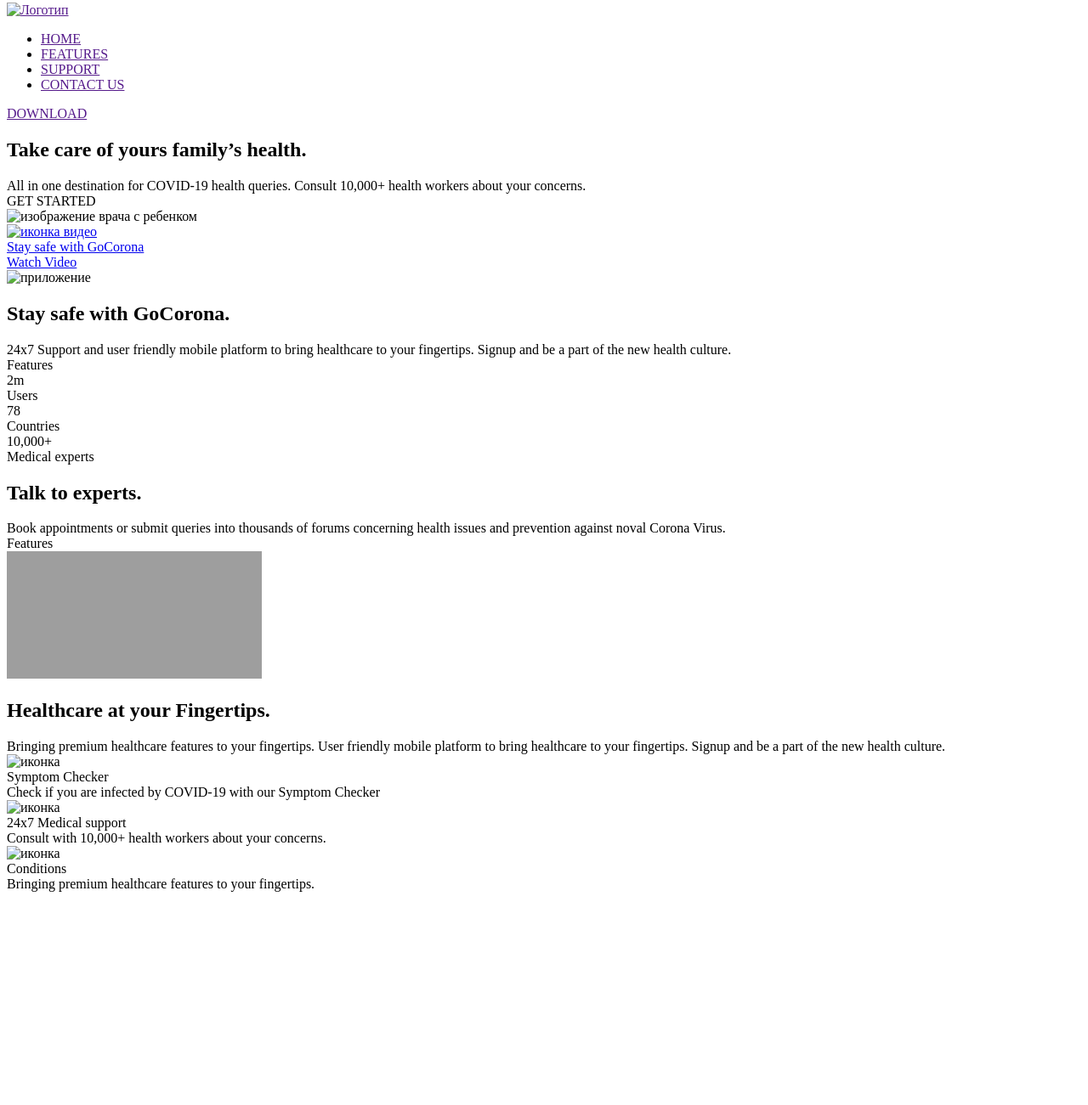
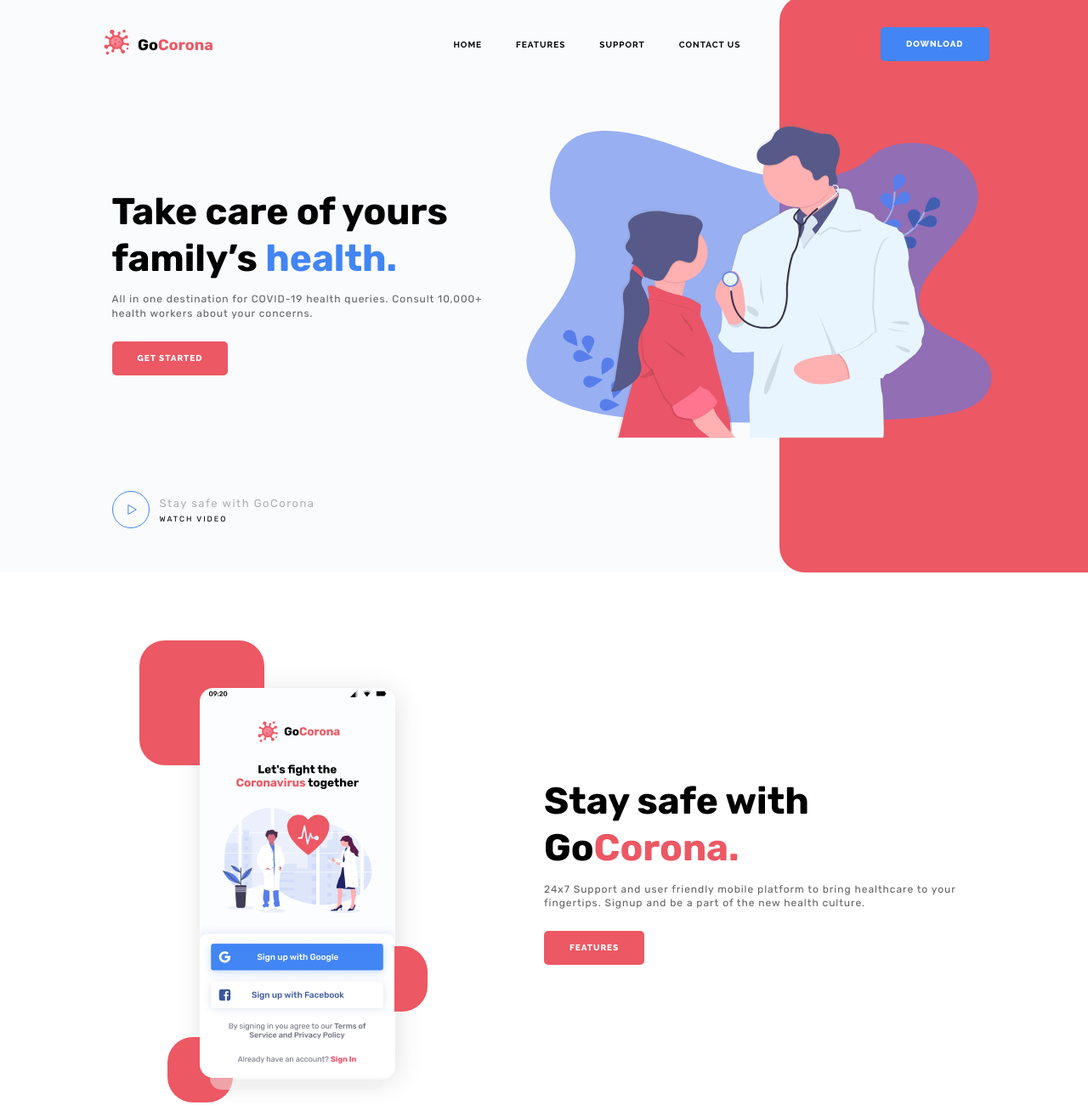
Before and after one commit to AlexsandrKashcheev/GoCorona, a plain HTML site: page index.html in a window 1280 px wide. Shown: the part 5-1306 px from the top of the page at 85% size. Before the commit the page ends 1063 px from the top, so only its background shows below. Drawn offline with Linux system fonts and the light colour scheme; the site is published under a folder, as on GitHub Pages, so addresses that start at the root find nothing; grey boxes are pictures that could not be loaded.

Commit message:
Add files via upload

```diff
--- a/index.html
+++ b/index.html
@@ -4,7 +4,7 @@
     <meta charset="UTF-8">
     <meta http-equiv="X-UA-Compatible" content="IE=edge">
     <meta name="viewport" content="width=device-width, initial-scale=1.0">
-    <link rel="stylesheet" href="/css/style.css">
+    <link rel="stylesheet" href="css/style.css">
     <link href="https://fonts.googleapis.com/css?family=Rubik:regular,700&display=swap" rel="stylesheet" />
     <link href="https://fonts.googleapis.com/css?family=Raleway:700,800&display=swap" rel="stylesheet" />
     <title>Document</title>
@@ -14,7 +14,7 @@
         <header id="open" class="header">
             <div class="header__container">
                 <a href="" class="header__logo">
-                    <img src="/img/logo.svg" alt="Логотип">
+                    <img src="img/logo.svg" alt="Логотип">
                 </a>
                 <div class="header__menu menu">
                     <nav id="close" class="menu__body">
@@ -61,12 +61,12 @@
                         </div>
                     </div>
                     <div class="get-started__image">
-                        <img src="/img/Group 14.svg" alt="изображение врача с ребенком">
+                        <img src="img/Group 14.svg" alt="изображение врача с ребенком">
                     </div>
                     <div class="get-started__video">
                         <a href="#" class="video-get-started">
                             <div class="video-get-started__icon">
-                                <img src="/img/video-icon.svg" alt="иконка видео">
+                                <img src="img/video-icon.svg" alt="иконка видео">
                             </div>
                             <div class="video-get-started__body">
                                 <div class="video-get-started__title">Stay safe with GoCorona</div>
@@ -82,7 +82,7 @@
                     <div class="stay-safe__media">
                         <div class="media-stay-safe">
                             <div class="media-stay-safe__img">
-                                <img src="/img/stay_safe/app.png" alt="приложение">
+                                <img src="img/stay_safe/app.png" alt="приложение">
                             </div>
                             <div class="media-stay-safe__item media-stay-safe__item_1"></div>
                             <div class="media-stay-safe__item media-stay-safe__item_2"></div>
@@ -156,21 +156,21 @@
                     <div class="Healthcare__items">
                         <div class="Healthcare__item item-Healthcare">
                             <div class="item-Healthcare__icon">
-                                <img src="/img/healthcare/01.svg" alt="иконка">
+                                <img src="img/healthcare/01.svg" alt="иконка">
                             </div>
                             <div class="item-Healthcare__title">Symptom Checker</div>
                             <div class="item-Healthcare__text">Check if you are infected by COVID-19 with our Symptom Checker</div>
                         </div>
                         <div class="Healthcare__item item-Healthcare">
                             <div class="item-Healthcare__icon">
-                                <img src="/img/healthcare/02.svg" alt="иконка">
+                                <img src="img/healthcare/02.svg" alt="иконка">
                             </div>
                             <div class="item-Healthcare__title">24x7 Medical support</div>
                             <div class="item-Healthcare__text">Consult with 10,000+ health workers about your concerns.</div>
                         </div>
                         <div class="Healthcare__item item-Healthcare">
                             <div class="item-Healthcare__icon">
-                                <img src="/img/healthcare/03.svg" alt="иконка">
+                                <img src="img/healthcare/03.svg" alt="иконка">
                             </div>
                             <div class="item-Healthcare__title">Conditions</div>
                             <div class="item-Healthcare__text">Bringing premium healthcare features to your fingertips.</div>
```
